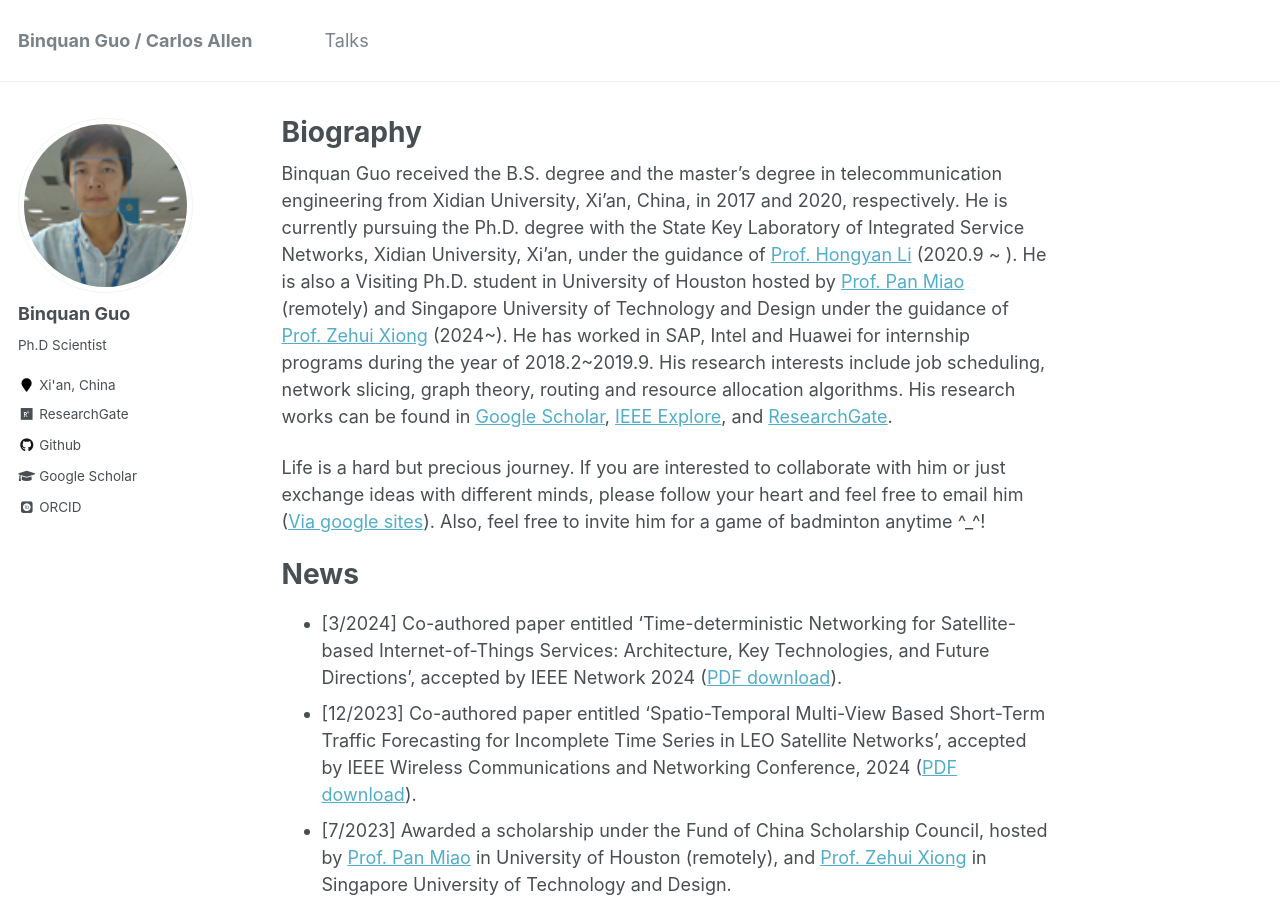
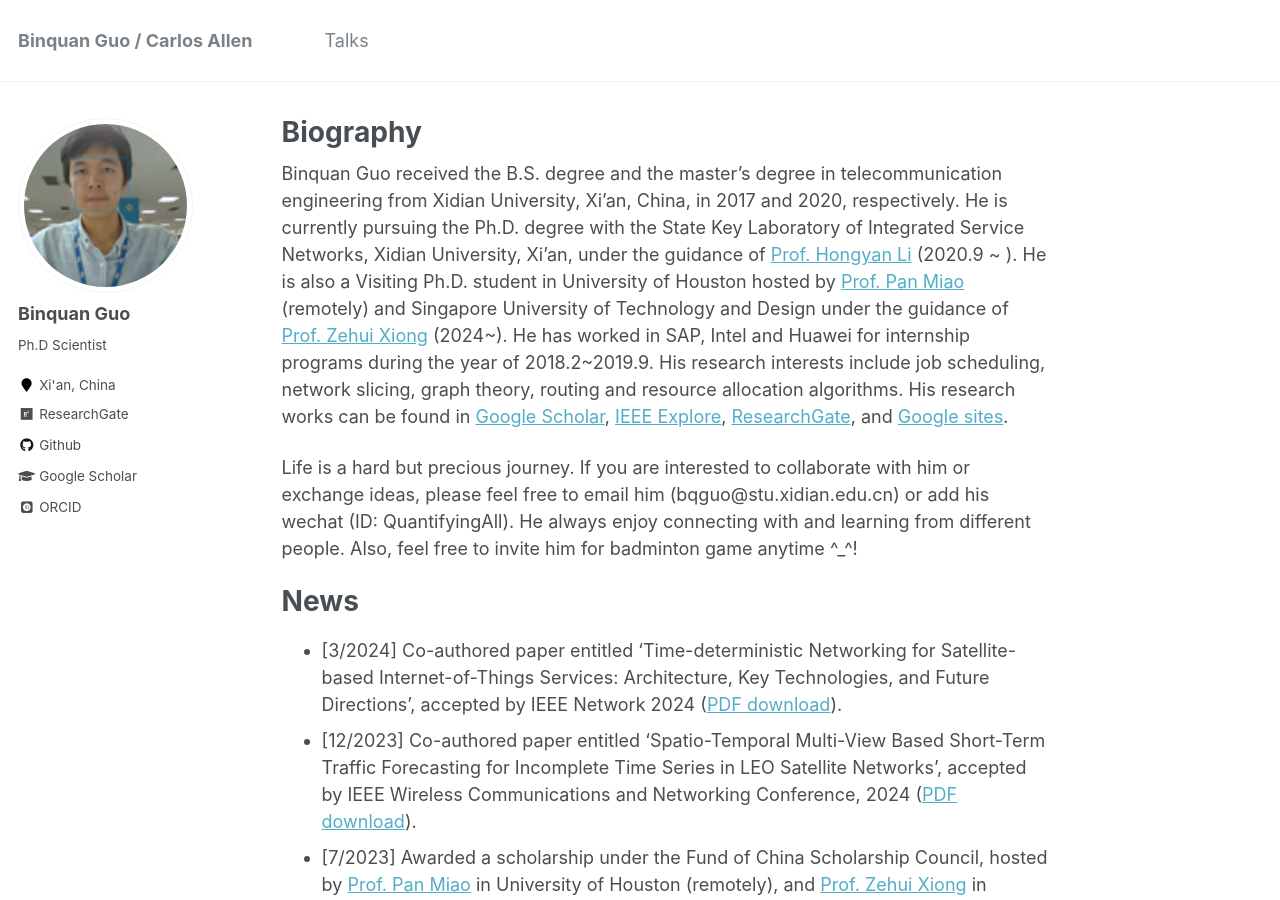
Before and after one commit to wilixx/wilixx.github.io, a Jekyll site: the page built from _pages/about.md, in a window 1280 px wide and 900 px high. Built offline with Jekyll 4.4.1, drawn with Linux system fonts in a browser that asks for light colours; some web fonts are replaced.

Commit message:
Update about.md

```diff
--- a/_pages/about.md
+++ b/_pages/about.md
@@ -8,9 +8,9 @@ redirect_from:
   - /about.html
 ---
 
-Binquan Guo received the B.S. degree and the master's degree in telecommunication engineering from Xidian University, Xi’an, China, in 2017 and 2020, respectively. He is currently pursuing the Ph.D. degree with the State Key Laboratory of Integrated Service Networks, Xidian University, Xi’an, under the guidance of [Prof. Hongyan Li](https://web.xidian.edu.cn/hyli/) (2020.9 ~ ). He is also a Visiting Ph.D. student in University of Houston hosted by [Prof. Pan Miao](http://www2.egr.uh.edu/~mpan2/) (remotely) and Singapore University of Technology and Design under the guidance of [Prof. Zehui Xiong](https://sites.google.com/view/zehuixiong) (2024~). He has worked in SAP, Intel and Huawei for internship programs during the year of 2018.2~2019.9. His research interests include job scheduling, network slicing, graph theory, routing and resource allocation algorithms. His research works can be found in [Google Scholar](https://scholar.google.com/citations?user=NA8egm4AAAAJ),  [IEEE Explore](https://ieeexplore.ieee.org/author/37089678912), and [ResearchGate](https://www.researchgate.net/profile/Binquan-Guo/research).
+Binquan Guo received the B.S. degree and the master's degree in telecommunication engineering from Xidian University, Xi’an, China, in 2017 and 2020, respectively. He is currently pursuing the Ph.D. degree with the State Key Laboratory of Integrated Service Networks, Xidian University, Xi’an, under the guidance of [Prof. Hongyan Li](https://web.xidian.edu.cn/hyli/) (2020.9 ~ ). He is also a Visiting Ph.D. student in University of Houston hosted by [Prof. Pan Miao](http://www2.egr.uh.edu/~mpan2/) (remotely) and Singapore University of Technology and Design under the guidance of [Prof. Zehui Xiong](https://sites.google.com/view/zehuixiong) (2024~). He has worked in SAP, Intel and Huawei for internship programs during the year of 2018.2~2019.9. His research interests include job scheduling, network slicing, graph theory, routing and resource allocation algorithms. His research works can be found in [Google Scholar](https://scholar.google.com/citations?user=NA8egm4AAAAJ),  [IEEE Explore](https://ieeexplore.ieee.org/author/37089678912), [ResearchGate](https://www.researchgate.net/profile/Binquan-Guo/research), and [Google sites](https://sites.google.com/view/binquanguo/home).
 
-Life is a hard but precious journey. If you are interested to collaborate with him or just exchange ideas with different minds, please follow your heart and feel free to email him ([Via google sites](https://sites.google.com/view/binquanguo/home)). Also, feel free to invite him for a game of badminton anytime ^_^!
+Life is a hard but precious journey. If you are interested to collaborate with him or exchange ideas, please feel free to email him (bqguo@stu.xidian.edu.cn) or add his wechat (ID: QuantifyingAll). He always enjoy connecting with and learning from different people. Also, feel free to invite him for badminton game anytime ^_^!
 
 News
 ======
```
